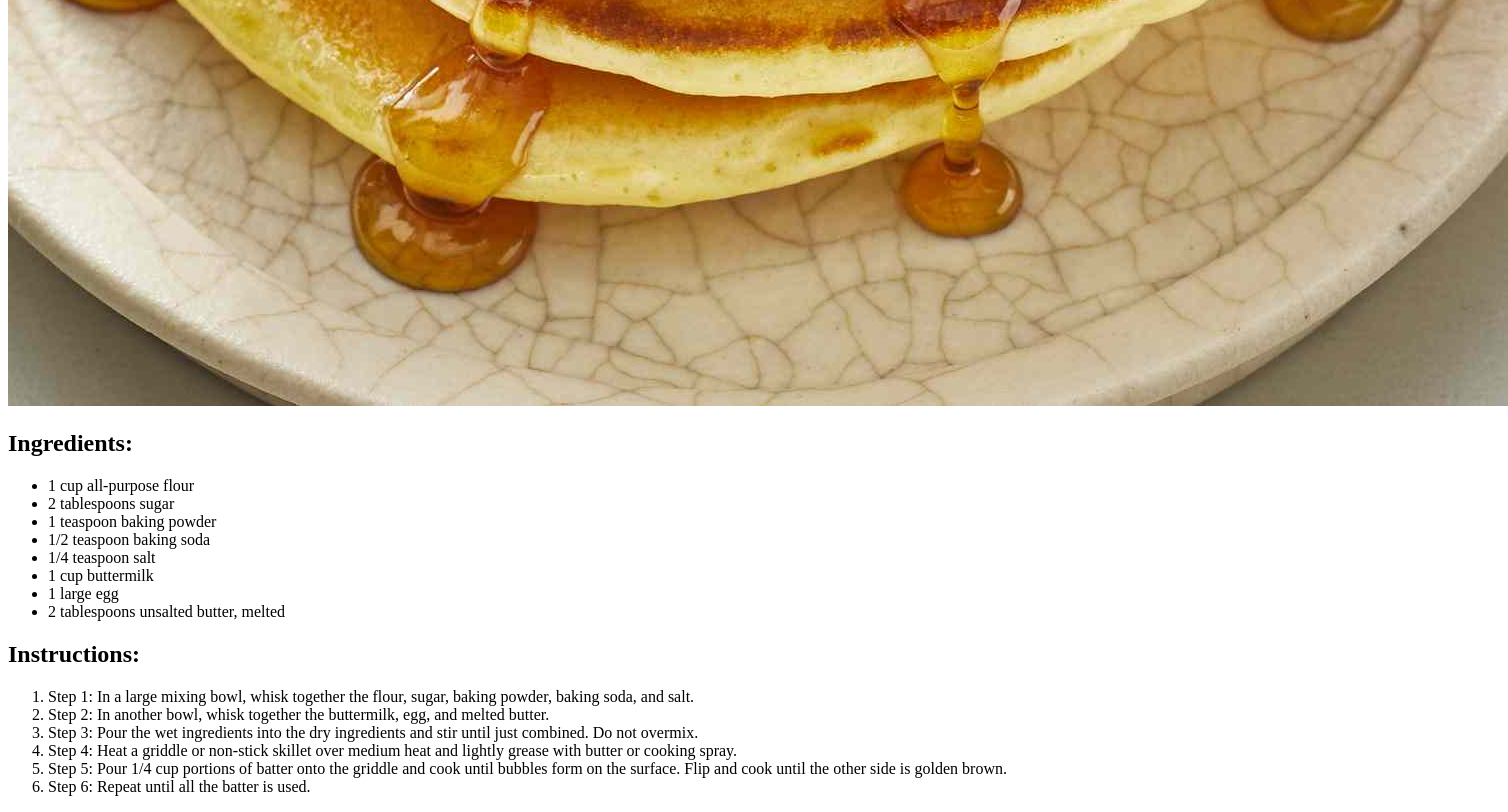
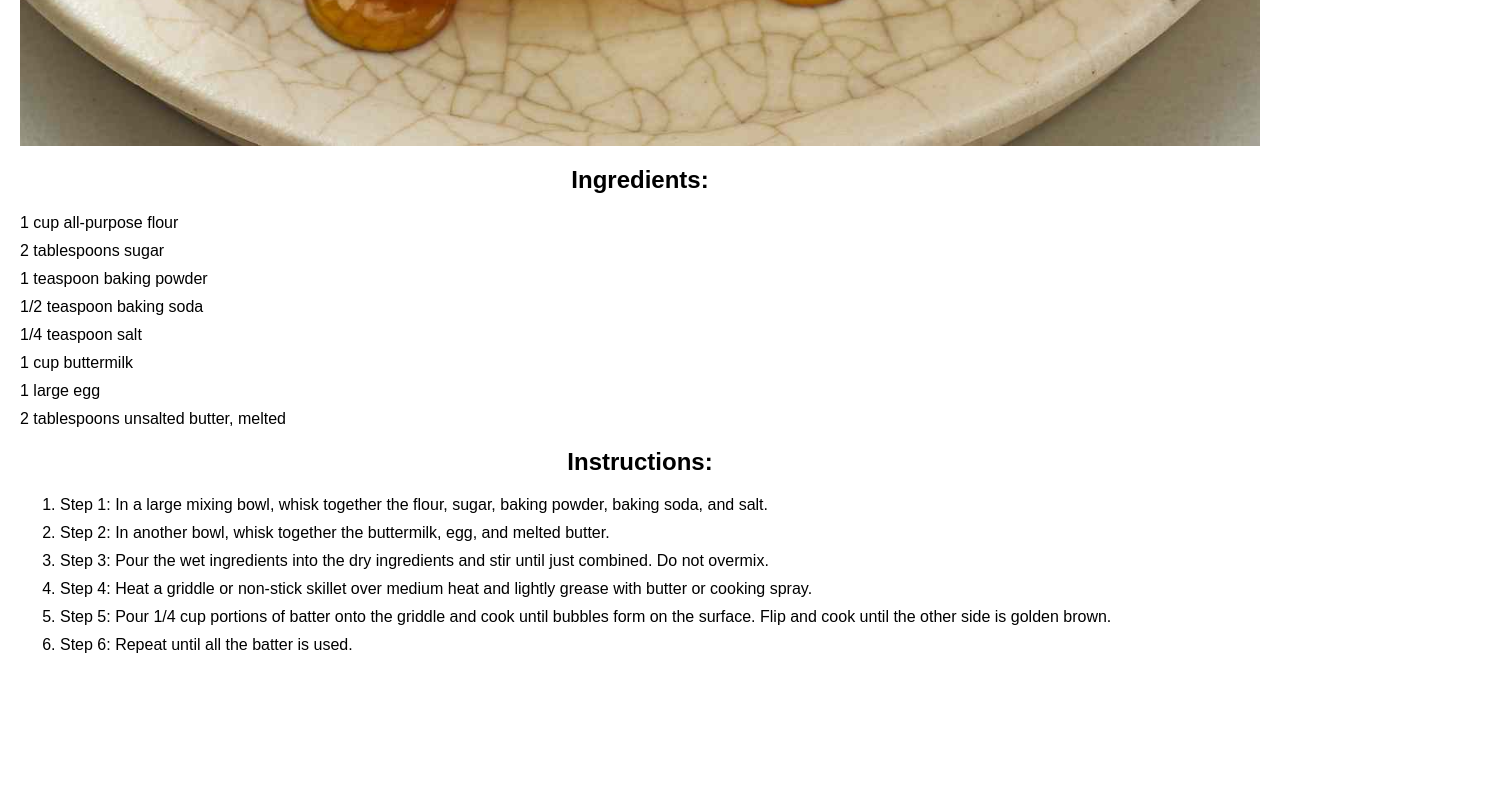
Before and after one commit to ahmdirfnz/Book-Recipe-Kroni, a plain HTML site: page pancakes.html in a window 1280 px wide. Shown: the part 1174-1986 px from the top of the page, 1508 px wide, since content can reach past the window. After the commit the page ends 1848 px from the top, so only its background shows below. Drawn offline with Linux system fonts and the light colour scheme; files whose address does not match are found by name.

Commit message:
update code baru

```diff
--- a/pancakes.html
+++ b/pancakes.html
@@ -4,6 +4,33 @@
     <meta charset="UTF-8">
     <meta name="viewport" content="width=device-width, initial-scale=1.0">
     <title>Delicious Pancake Recipe</title>
+    <style>
+        body {
+            font-family: 'Arial', sans-serif;
+            margin: 20px;
+        }
+
+        h1, h2 {
+            text-align: center;
+        }
+
+        img {
+            max-width: 100%;
+            height: auto;
+            display: block;
+            margin: 0 auto;
+            margin-bottom: 20px;
+        }
+
+        ul {
+            list-style-type: none;
+            padding: 0;
+        }
+
+        li {
+            margin-bottom: 10px;
+        }
+    </style>
 </head>
 <body>
 
```
